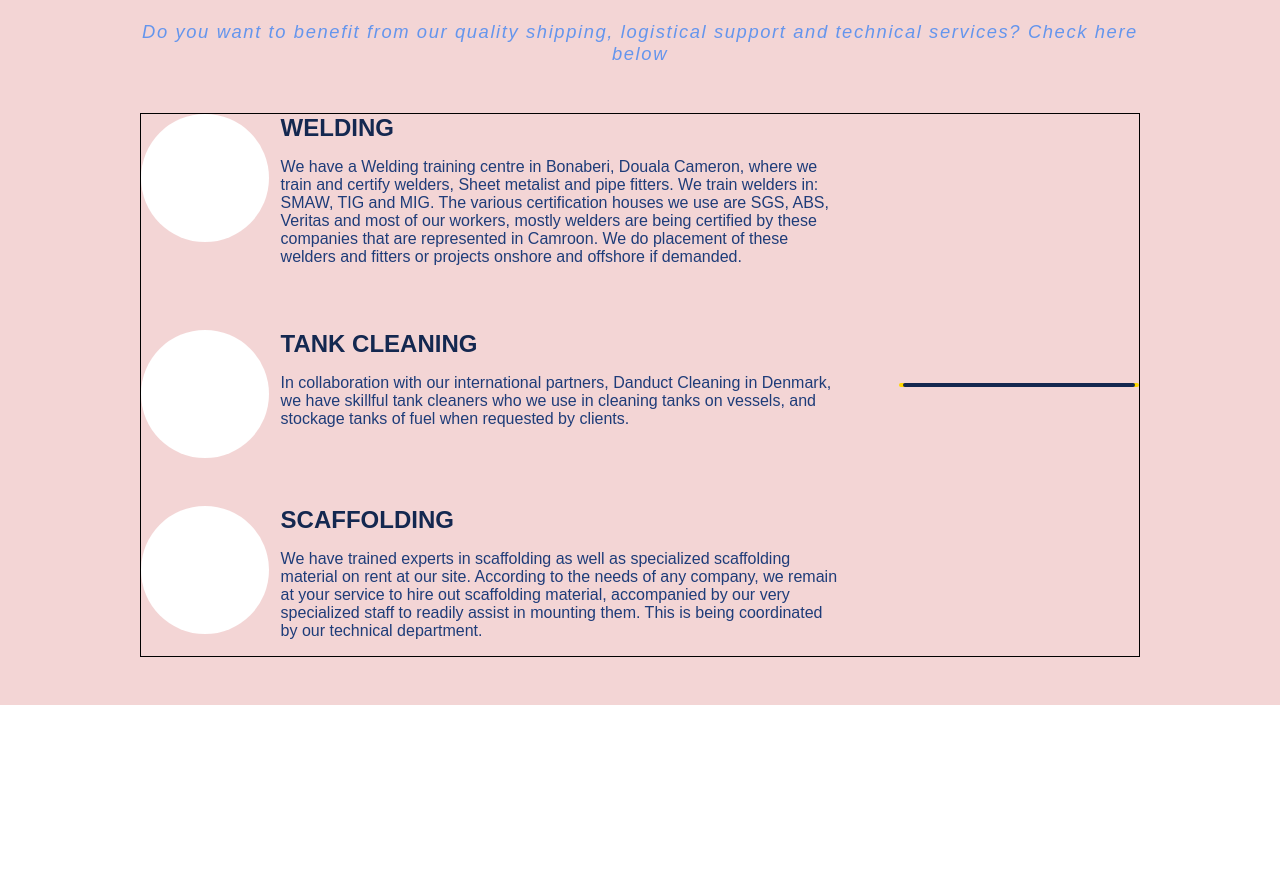
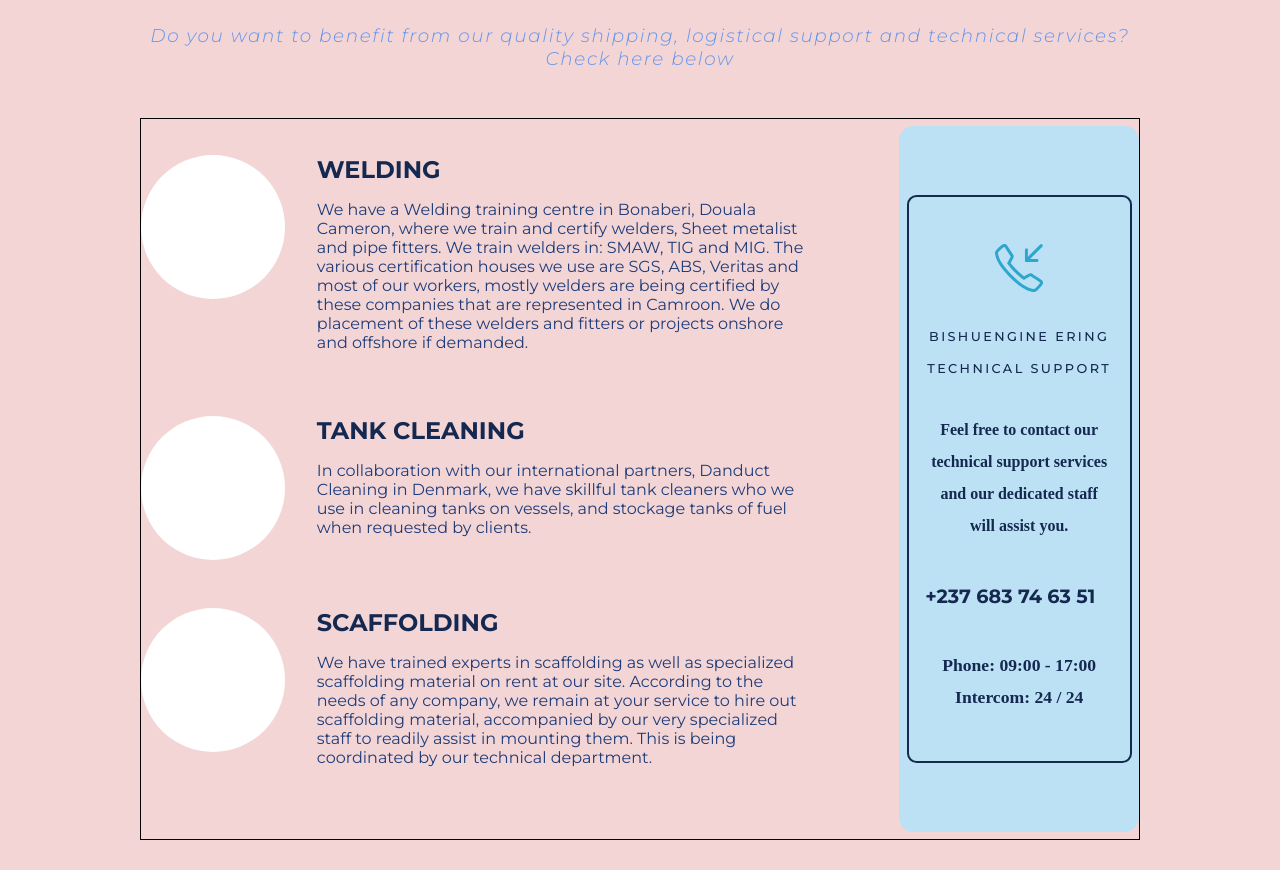
Before and after one commit to Crafty23Jay/Express-Royal-Service-Limited, a React (Vite) app: page /services in a window 1280 px wide. Shown: the part 969-1839 px from the top of the page. Before the commit the page ends 1674 px from the top, so only its background shows below. Built offline with nearby package versions, Linux system fonts and the light colour scheme.

Commit message:
third with card

```diff
--- a/index.html
+++ b/index.html
@@ -4,6 +4,9 @@
     <meta charset="UTF-8" />
     <!-- <link rel="icon" type="image/svg+xml" href="/ERSL.svg" /> -->
     <link rel="icon" type="image/png" href="/ERSL.png" />
+    <link rel="preconnect" href="https://fonts.googleapis.com">
+<link rel="preconnect" href="https://fonts.gstatic.com" crossorigin>
+<link href="https://fonts.googleapis.com/css2?family=Montserrat:ital,wght@0,100..900;1,100..900&family=Roboto:ital,wght@0,100..900;1,100..900&display=swap" rel="stylesheet">
 
     <meta name="viewport" content="width=device-width, initial-scale=1.0" />
     <title>Express Royal Service Limited</title>
--- a/src/Components/Navbar.css
+++ b/src/Components/Navbar.css
@@ -32,6 +32,9 @@
 }
 .page-link:hover{
     color: #a5b9e4;
+}
+.page-link:active{
+    color: #b9c8e7;
 }
 .logo{
     width: 3.5rem;
--- a/src/Pages/Services.css
+++ b/src/Pages/Services.css
@@ -53,7 +53,7 @@
 }
 .service-cont{
     width: 78vw;
-    height: 90%;
+    height: 45rem;
     border: 1px solid black;
     margin: auto;
     margin-top: 3rem;
@@ -70,16 +70,16 @@
 }
 .each-service{
     display: flex;
-    justify-content: space-between;
+    gap: 2rem;
 }
 .each-img{
-    width: 8rem;
-    height: 8rem;
+    width: 9rem;
+    height: 9rem;
     background-color: white;
     border-radius: 50%;
 }
 .each-title{
-    width: 80%;
+    width: 70%;
 }
 .each-title>h3{
     color: #142850;
@@ -99,24 +99,75 @@
 .contact-card{
     width: 15rem;
     height: 98%;
-    background-color: gold;
+    background-color: #BDE1F4;
     display: flex;
     align-items: center;
     justify-content: center;
     border-radius: 0.9rem;
 }
 .border-cont{
-    width: 95%;
+    width: 92%;
     height: 80%;
     border: 2px solid #142850;
     border-radius: 0.6rem;
+    display: flex;
+    flex-direction: column;
+    align-items: center;
+    justify-content: center;
+    gap: 1rem;
+}
+.contact-img{
+    color:rgb(46, 167, 207);
+    font-size: 3rem;
+}
+.contact-p{
+    width: 90%;
+    text-align: center;
+    font-size: 0.8rem;
+    font-weight: 500;
+    color: #142850;
+    letter-spacing: 0.15rem;
+    line-height: 2rem;
+}
+.contact-h6{
+    color: #142850;
+    font-size: 1rem;
+    text-align: center;
+    line-height: 2rem;
+    width: 80%;
+    margin: 0;
+    font-family: 'Times New Roman', Times, serif;
+}
+.contact-h1{
+        color: #142850;
+        font-size: 1.2rem;
+        width: 85%;
+}
+.contact-h5{
+    color: #142850;
+    font-size: 1.1rem;
+    text-align: center;
+    line-height: 2rem;
+    width: 80%;
+    margin: 0;
+    font-family: 'Times New Roman', Times, serif;
 }
 
 
 
 
+
 @media (max-width:1000px) {
-
+    .service-cont{
+        width: 90vw;
+    }
+    .each-img{
+        width: 6rem;
+        height: 6rem;
+    }
+    .contact-card{
+        width: 30%;
+    }
 }
 
 
@@ -137,6 +188,9 @@
         font-size: 1.1rem;
         line-height: 1.5rem;
     }
+    .service-cont{
+        height: 55rem;
+    }
 }
 
 
--- a/src/Pages/Services.jsx
+++ b/src/Pages/Services.jsx
@@ -4,6 +4,7 @@ import Navbar from '../Components/Navbar'
 import AOS from 'aos';
 import 'aos/dist/aos.css'
 import { useEffect } from 'react';
+import { SlCallIn } from "react-icons/sl";
 
 const Services = () => {
      useEffect(()=> {
@@ -70,7 +71,13 @@ const Services = () => {
                     </div>
                 </div>
                 <div class="contact-card">
-                    <div class="border-cont"></div>
+                    <div class="border-cont">
+                      <SlCallIn class="contact-img" />
+                      <p class="contact-p">BISHUENGINE <span>ERING</span> TECHNICAL SUPPORT</p>
+                      <h6 class="contact-h6">Feel free to contact our technical support services and our dedicated staff will assist you.</h6>
+                      <h1 class="contact-h1">+237 683 74 63 51</h1>
+                      <h5 class="contact-h5">Phone: 09:00 - 17:00 Intercom: 24 / 24</h5>
+                    </div>
                 </div>
             </main>
         </section>
--- a/src/index.css
+++ b/src/index.css
@@ -3,7 +3,7 @@
   border-radius: 0.3rem;
 } */
 body{
-  font-family: Arial, Helvetica, sans-serif;
+  font-family: Montserrat, Arial, Helvetica, sans-serif;
   margin: 0;
   padding: 0;
 }
```
